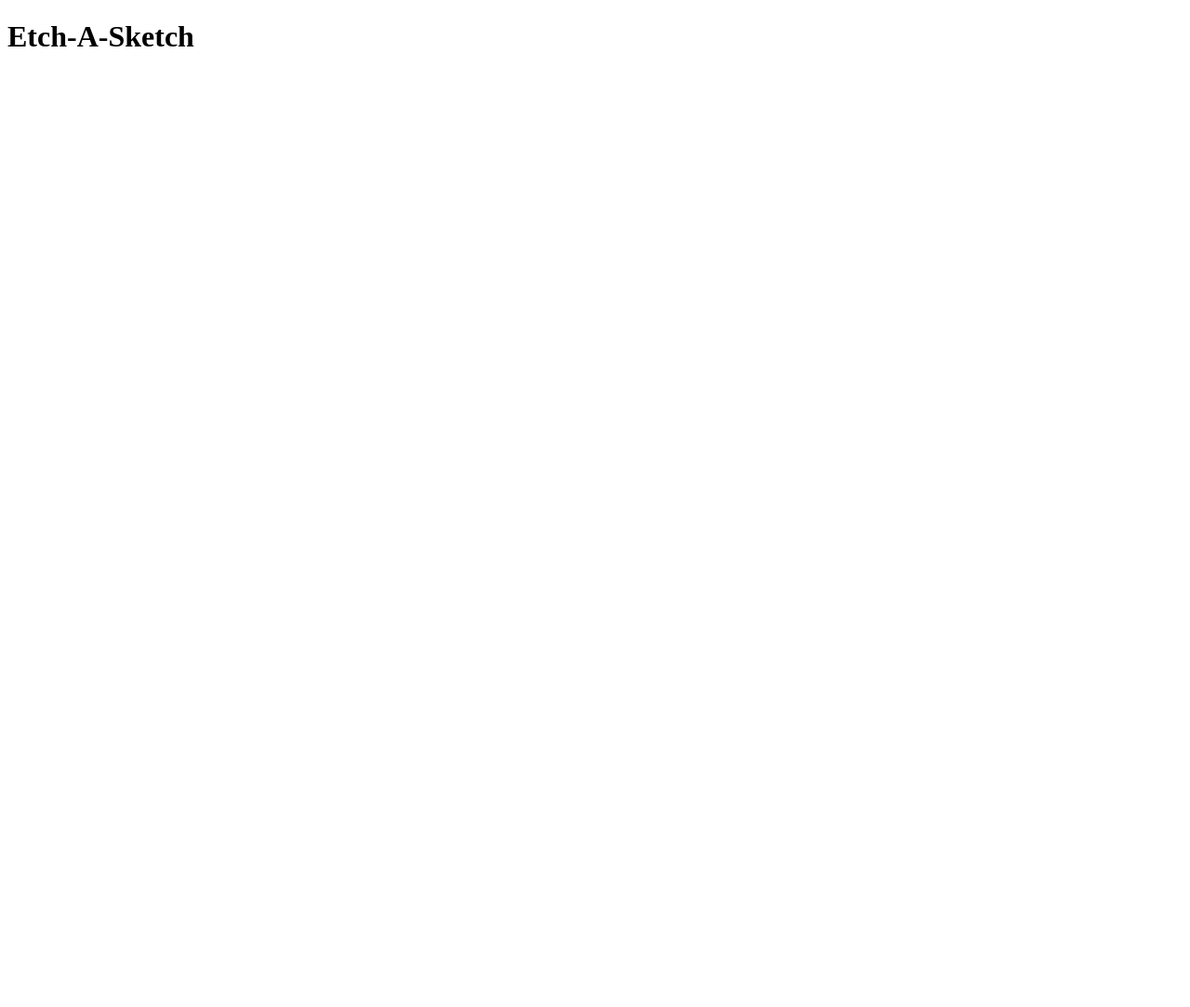
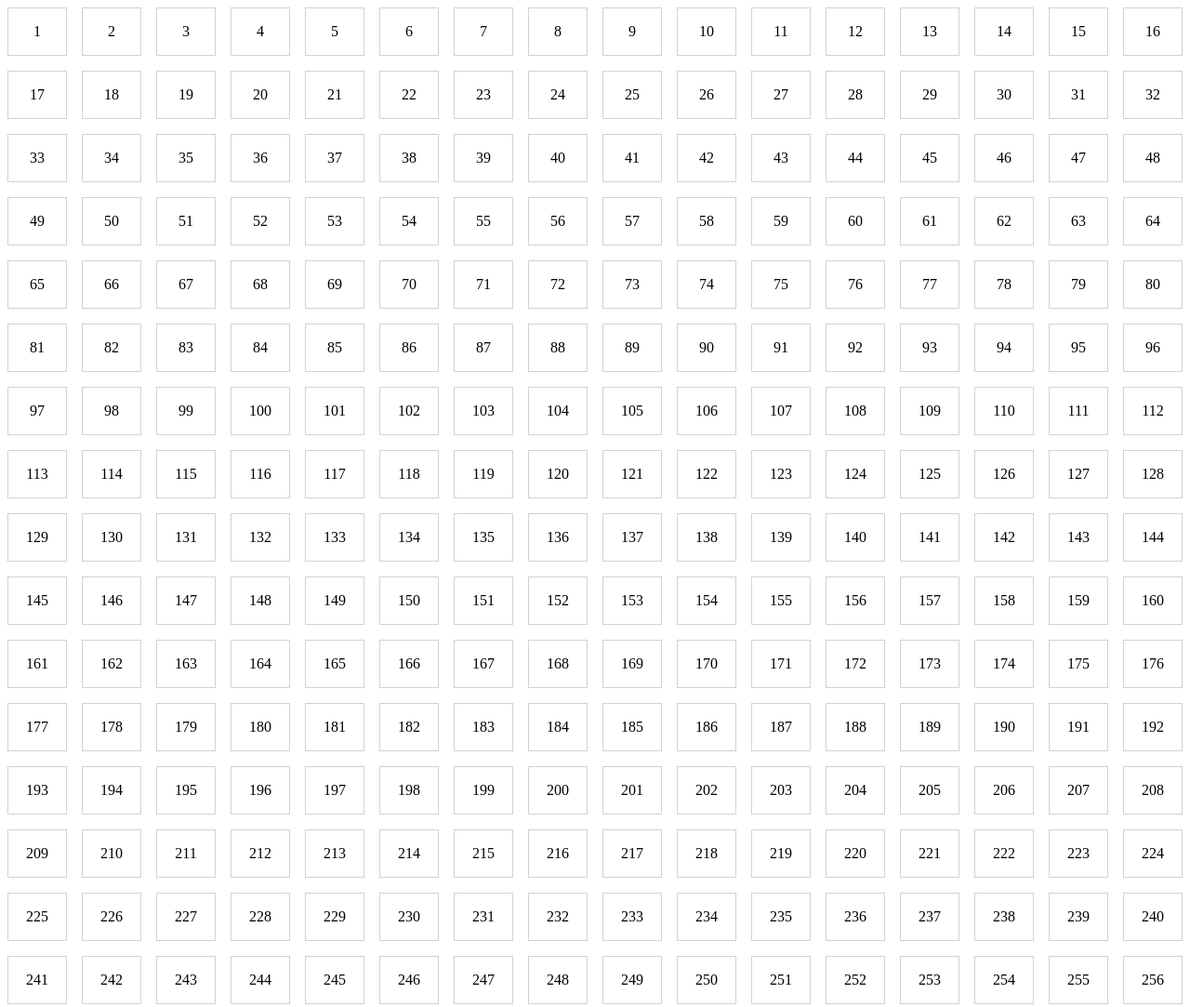
Before and after one commit to THANI-KHURSHID/Etch-A-Sketch, a plain HTML site: page index.html in a window 1280 px wide. Shown: the whole page at 93% size. Before the commit the page ends 800 px from the top, so only its background shows below. Drawn offline with Linux system fonts and the light colour scheme.

Commit message:
Created a Grid of 16*16 using CSS Grid & Variables and changed some CSS properties

```diff
--- a/index.html
+++ b/index.html
@@ -3,8 +3,13 @@
     <head>
         <meta charset="utf-8">
         <title>Etch-A-Sketch</title>
+        <link rel = "stylesheet" type = "text/css" href="styles/style.css">
+
+    </head>
+
         <body>
-            <h1>Etch-A-Sketch</h1>
+            <div id = "container">
+                </div>
+                <script type="text/javascript" src="scripts/app.js"></script>
             </body>
-        </head>
-    </html>
+        </html>
--- /dev/null
+++ b/scripts/app.js
@@ -0,0 +1,13 @@
+const container = document.getElementById("container");
+
+function makeRows(rows, cols) {
+  container.style.setProperty('--grid-rows', rows);
+  container.style.setProperty('--grid-cols', cols);
+  for (c = 0; c < (rows * cols); c++) {
+    let cell = document.createElement("div");
+    cell.innerText = (c + 1);
+    container.appendChild(cell).className = "grid-item";
+  };
+};
+
+makeRows(16, 16);
--- a/styles/style.css
+++ b/styles/style.css
@@ -0,0 +1,17 @@
+:root {
+  --grid-cols: 1;
+  --grid-rows: 1;
+}
+
+#container {
+  display: grid;
+  grid-gap: 1em;
+  grid-template-rows: repeat(var(--grid-rows), 1fr);
+  grid-template-columns: repeat(var(--grid-cols), 1fr);
+}
+
+.grid-item {
+  padding: 1em;
+  border: 1px solid rgba(98, 96, 96, 0.281);
+  text-align: center;
+}
```
Also changed, not shown: scripts/main.js (deleted).
